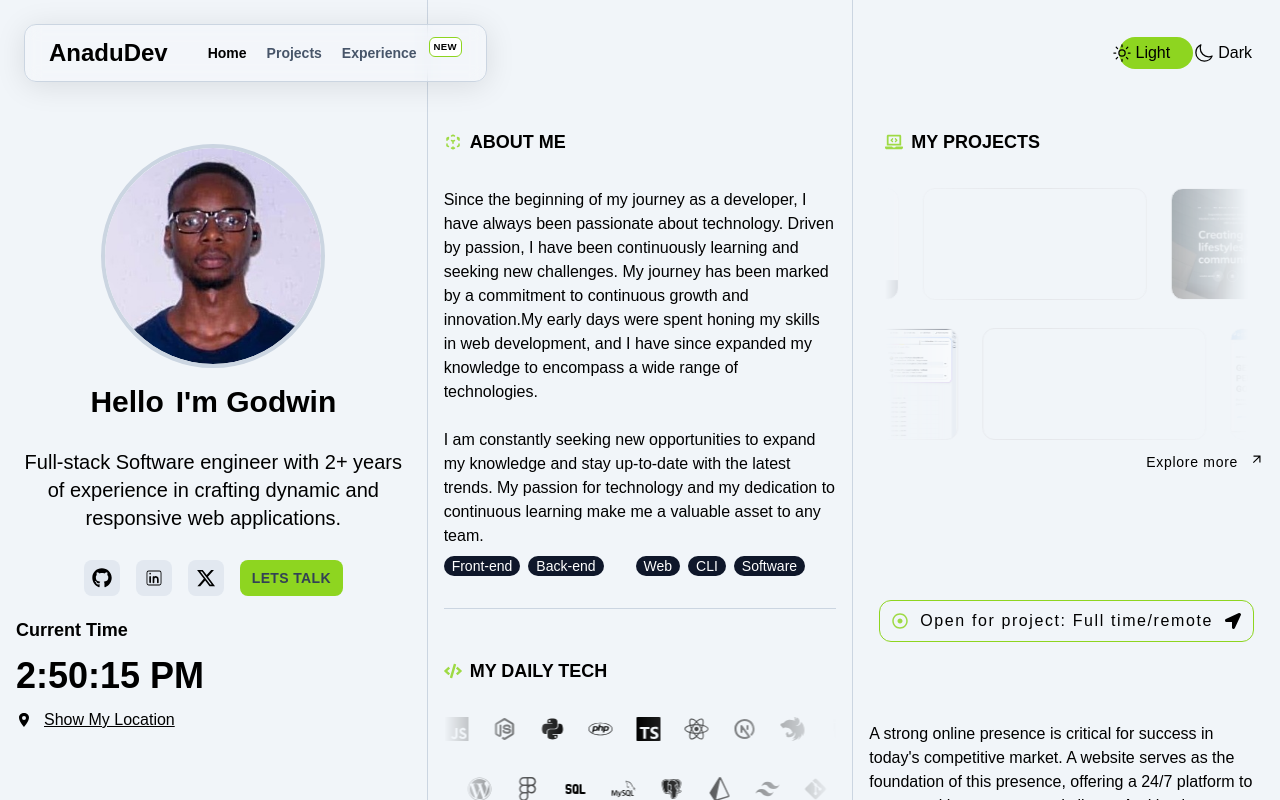
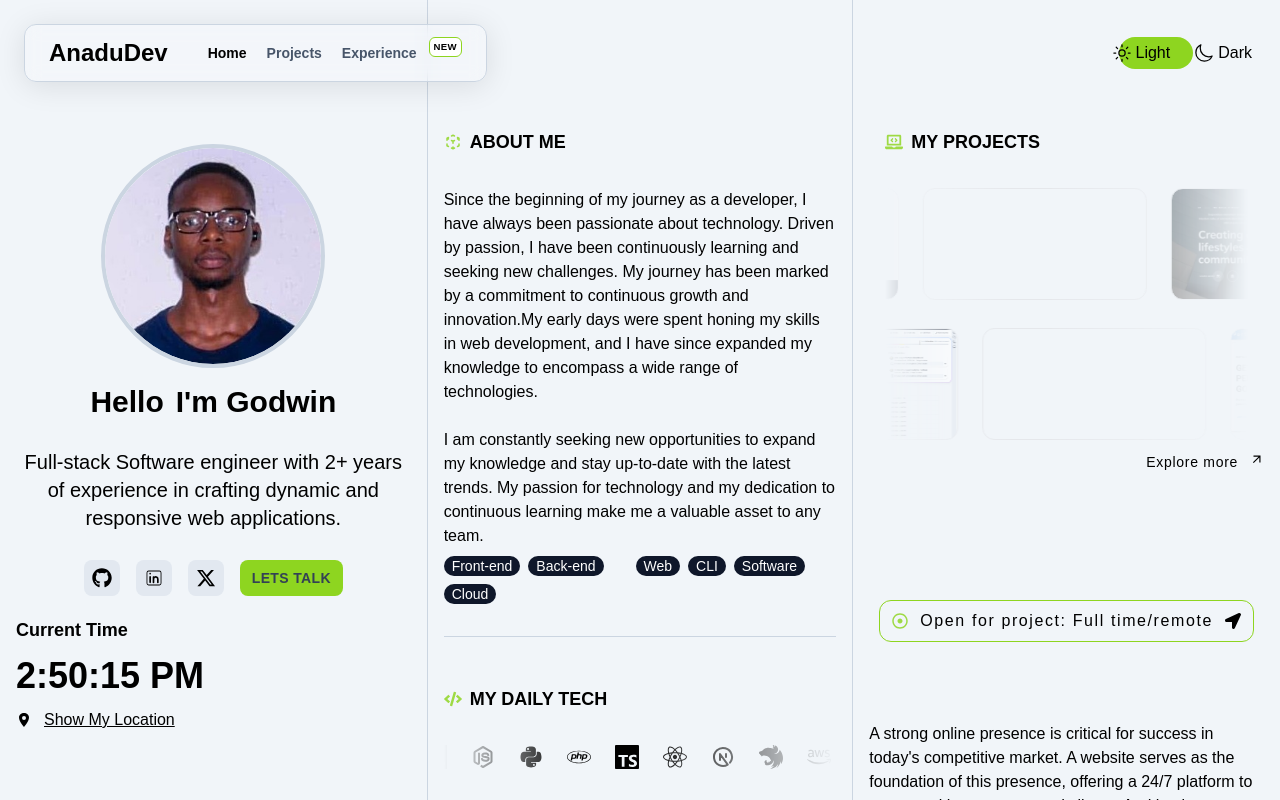
Before and after one commit to Anadudev/portfolio, a Next.js app: page / in a window 1280 px wide. Shown: the top 800 px of the page. Built offline with nearby package versions, Linux system fonts and the light colour scheme.

Commit message:
Update: fix typo in tags, add new tech stack items, and update layout metadata for clarity and relevance

```diff
--- a/src/app/data/tags.ts
+++ b/src/app/data/tags.ts
@@ -9,7 +9,7 @@ export const heroAboutTags = [
   },
   {
     id: 3,
-    tex3: "Database",
+    tex: "Database",
   },
   {
     id: 4,
@@ -23,4 +23,8 @@ export const heroAboutTags = [
     id: 6,
     text: "Software",
   },
+  {
+    id: 7,
+    text: "Cloud",
+  },
 ];
--- a/src/app/data/tools.ts
+++ b/src/app/data/tools.ts
@@ -18,6 +18,10 @@ import { FaGithub } from "react-icons/fa";
 import { VscVscode } from "react-icons/vsc";
 import { FaWordpress } from "react-icons/fa";
 import { FaFigma } from "react-icons/fa6";
+import { FaDocker } from "react-icons/fa";
+import { FaAws } from "react-icons/fa";
+import { SiGithubactions } from "react-icons/si";
+import { SiGraphql } from "react-icons/si";
 
 export const techStacks1 = [
   { text: "HTML", icon: TiHtml5 },
@@ -30,6 +34,8 @@ export const techStacks1 = [
   { text: "React", icon: FaReact },
   { text: "Next", icon: TbBrandNextjs },
   { text: "Nest", icon: SiNestjs },
+  { text: "AWS", icon: FaAws },
+  { text: "CI/CD", icon: SiGithubactions },
 ];
 
 export const techStacks2 = [
@@ -43,4 +49,6 @@ export const techStacks2 = [
   { text: "VsCode", icon: VscVscode },
   { text: "wordpress", icon: FaWordpress },
   { text: "Figma", icon: FaFigma },
+  { text: "Docker", icon: FaDocker },
+  { text: "GraphQl", icon: SiGraphql },
 ];
--- a/src/app/layout.tsx
+++ b/src/app/layout.tsx
@@ -9,9 +9,9 @@ import 'react-tooltip/dist/react-tooltip.css'
 
 
 export const metadata: Metadata = {
-  title: "Anadu Godwin | Full-Stack Web Developer",
-  description: "Anadu Godwin a skilled full-stack web developer with a passion for crafting elegant and efficient web applications. Explore his portfolio of projects built with React, Node.js, and other cutting-edge technologies.",
-  keywords: "Anadu Godwin, Software Engineer, Full-Stack Web Developer, Web Developer,Python, Django, Typescript, Next.js, React, Node.js, Portfolio, Projects, Skills, Resume, Contact",
+  title: "Anadu Godwin | Software Engineer",
+  description: "Anadu Godwin a skilled full-stack software engineer with a passion for crafting elegant and efficient web applications. Explore his portfolio of projects built with React, Node.js, and other cutting-edge technologies.",
+  keywords: "Anadu Godwin, Software Engineer, Full-Stack Web Developer, Web Developer,Python, Django, Typescript, Next.js, React, Node.js, Portfolio, Projects, Skills, Resume, Contact, AWS, Backend, frontend, Tailwind, Shadcn, Docker",
   authors: [{ name: "Anadu Godwin" }]
 };
 
```
